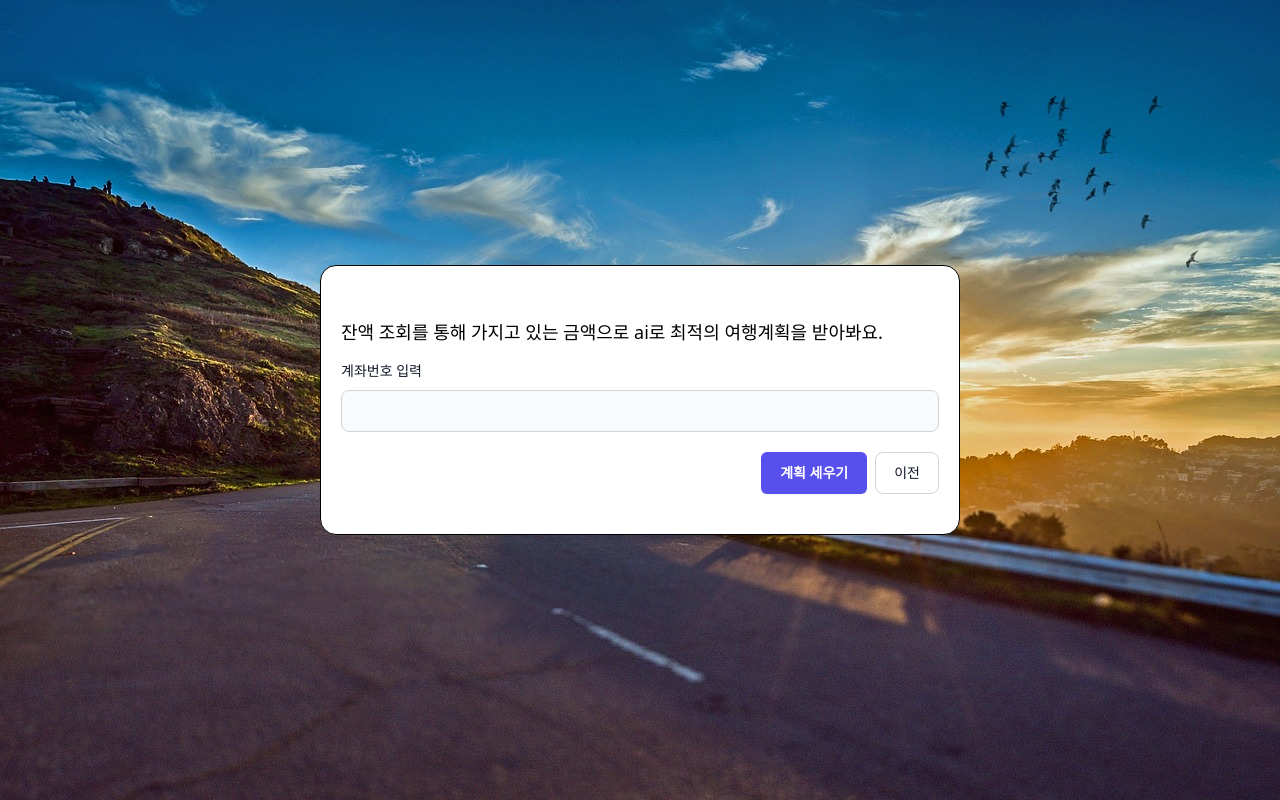
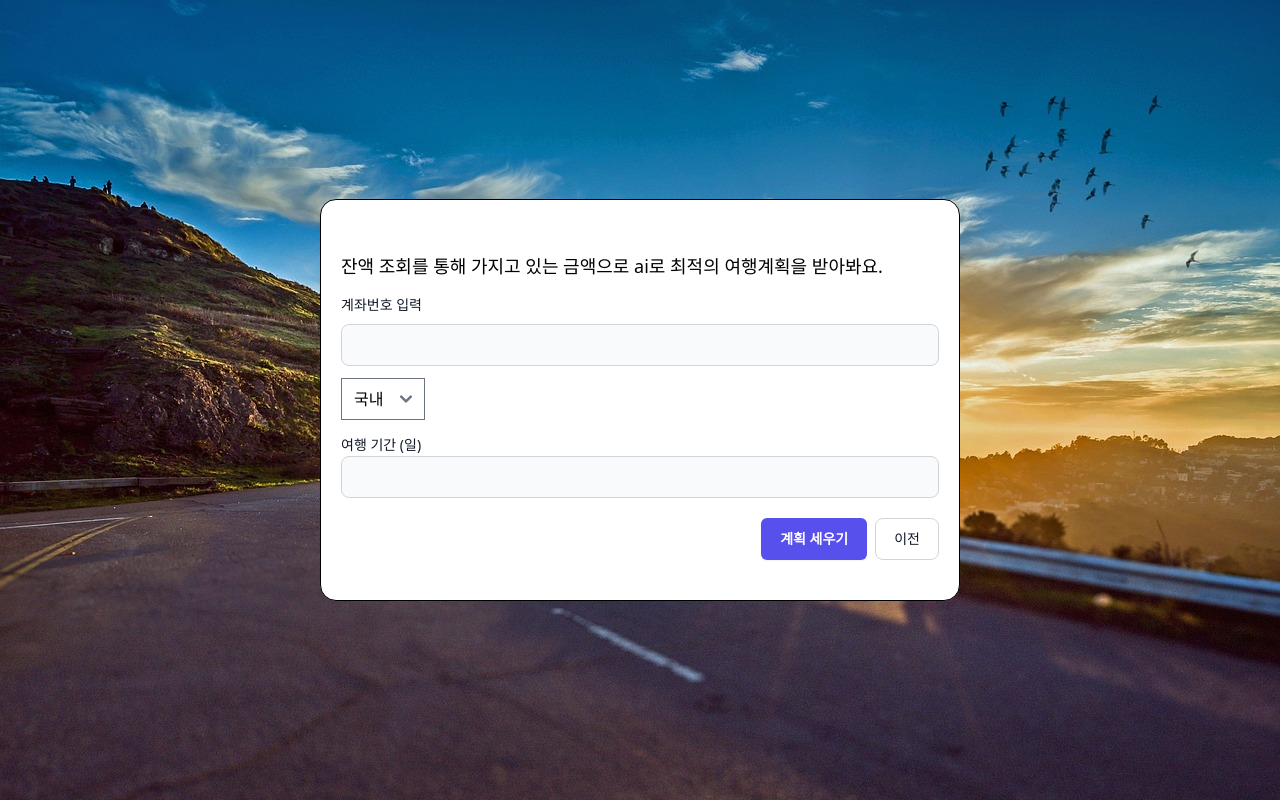
Before and after one commit to yoonheehan/syncthon, a Next.js app: page /settripplan in a window 1280 px wide. Built offline with nearby package versions, Linux system fonts and the light colour scheme.

Commit message:
Update page.js

```diff
--- a/app/settripplan/page.js
+++ b/app/settripplan/page.js
@@ -1,15 +1,17 @@
 "use client";
 import { useRouter } from "next/navigation";
 import { useEffect, useState } from "react";
-import {  Label, TextInput, Button } from "flowbite-react";
+import { Label, TextInput, Button } from "flowbite-react";
 import Link from "next/link";
-import trip from '../../public/image/tripform.jpg'
+import trip from "../../public/image/tripform.jpg";
 
 const SetTripPlan = () => {
   const router = useRouter();
   const [accountNum, setAccountNum] = useState("");
   const [count, setCount] = useState("");
   const [balance, setBalance] = useState("");
+  const [location, setLocation] = useState("국내");
+  const [duration, setDuration] = useState("1");
 
   const handlePlanButtonClick = async () => {
     const response = await fetch("api/balance", {
@@ -21,27 +23,29 @@ const SetTripPlan = () => {
     }).then((res) => res.json());
 
     localStorage.setItem("balance", response.result["계좌잔액"]);
+    localStorage.setItem("location", location);
+    localStorage.setItem("duration", duration);
 
     router.push("/plan");
   };
 
   return (
-    <div className="flex justify-center items-center h-full" style={{
+    <div
+      className="flex justify-center items-center h-full"
+      style={{
         backgroundImage: `url(${trip.src})`,
         width: "100vw",
         height: "100vh",
         backgroundSize: "cover",
-    }}>
+      }}
+    >
       <div className="border border-solid px-5 py-10 rounded-2xl border-black w-full sm:max-w-[640px] bg-white ">
         <div className="my-3 text-lg">
           잔액 조회를 통해 가지고 있는 금액으로 ai로 최적의 여행계획을 받아봐요.
         </div>
         <div>
           <div className="mb-2 block">
-          <Label
-            htmlFor="account"
-            value="계좌번호 입력"
-          />
+            <Label htmlFor="account" value="계좌번호 입력" />
           </div>
           <TextInput
             id="account"
@@ -51,21 +55,42 @@ const SetTripPlan = () => {
             onChange={(e) => setAccountNum(e.target.value)}
           />
         </div>
+        {/* 국내/해외 선택 드롭다운 */}
+        <div className="mt-3">
+          <Label htmlFor="location" value="" />
+          <select id="location" onChange={(e) => setLocation(e.target.value)}>
+            <option value="국내">국내</option>
+            <option value="해외">해외</option>
+          </select>
+        </div>
+
+        {/* 여행 기간 입력 */}
+        <div className="mt-3">
+          <Label htmlFor="duration" value="여행 기간 (일)" />
+          <TextInput
+            id="duration"
+            sizing="md"
+            type="number"
+            min="1"
+            onChange={(e) => setDuration(e.target.value)}
+          />
+        </div>
 
         <div className="flex mt-5 space-x-2 justify-end">
-      <Button onClick={handlePlanButtonClick} className="rounded-md bg-indigo-600 text-sm font-semibold text-white shadow-sm hover:bg-indigo-500 focus-visible:outline focus-visible:outline-2 focus-visible:outline-offset-2 focus-visible:outline-indigo-600">
+          <Button
+            onClick={handlePlanButtonClick}
+            className="rounded-md bg-indigo-600 text-sm font-semibold text-white shadow-sm hover:bg-indigo-500 focus-visible:outline focus-visible:outline-2 focus-visible:outline-offset-2 focus-visible:outline-indigo-600"
+          >
             계획 세우기
           </Button>
           <Link href="/">
             <Button color="light">이전</Button>
           </Link>
-
         </div>
 
         {balance && <p>잔액: {balance}</p>}
       </div>
     </div>
-
   );
 };
 
```
Lines whose indentation alone changed are shown as unchanged.
